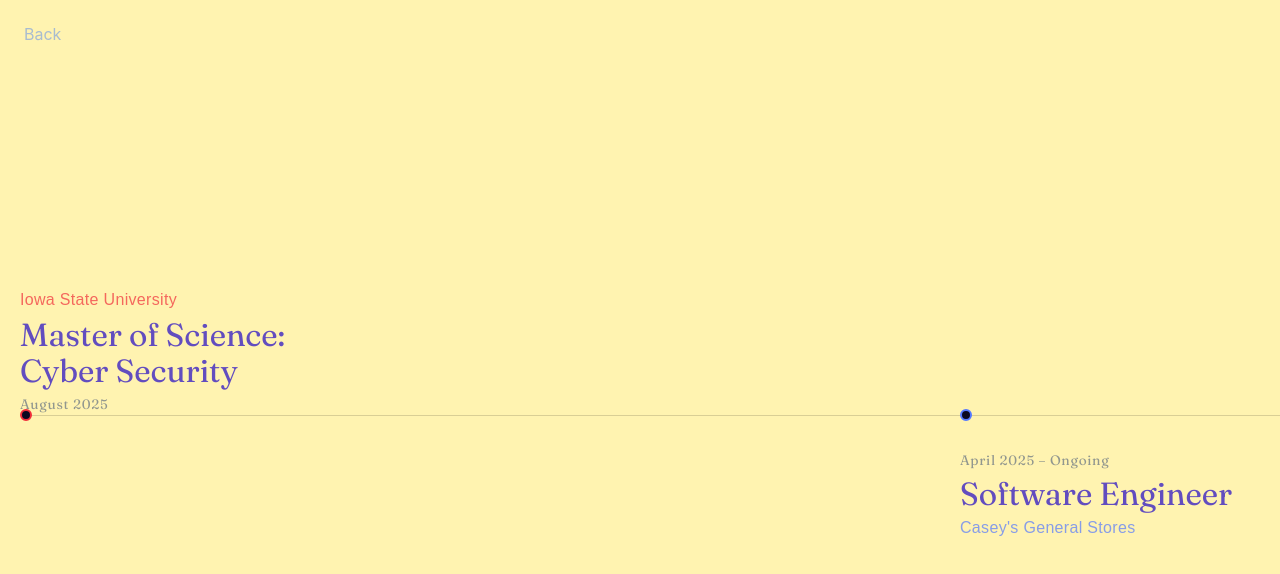
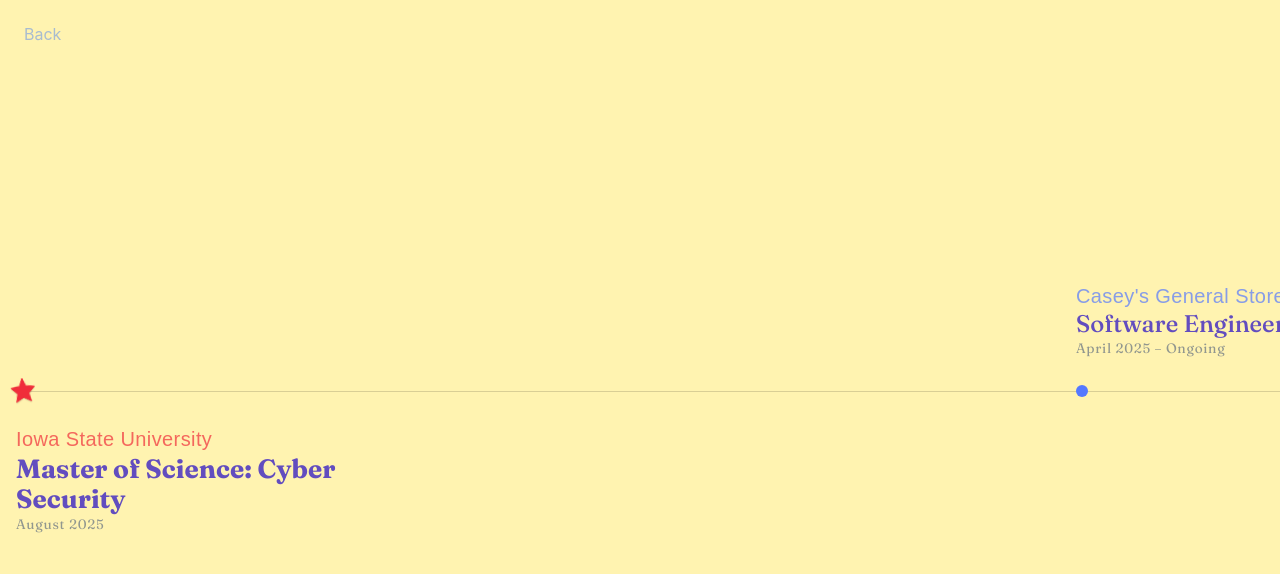
Before and after one commit to kynara/portfolio, a React (Create React App) app: page /resume in a window 1280 px wide. Shown: the top 574 px of the page. Built offline with nearby package versions, Linux system fonts and the light colour scheme; some icons are missing; a web font is replaced by a local one.

Commit message:
resume star and click to select

```diff
--- a/src/components/Resume/Resume.css
+++ b/src/components/Resume/Resume.css
@@ -3,6 +3,7 @@
 /* ── Page shell ───────────────────────────────────────── */
 .resume {
   --timeline-gap: clamp(9rem, 50vw, 100rem);
+  --timeline-item-width: clamp(300px, 50vw, 420px);
   position: relative;
   min-height: 100vh;
   background: var(--yellow-bg);
@@ -12,6 +13,11 @@
   display: flex;
   flex-direction: column;
   justify-content: center;
+  cursor: grab;
+}
+
+.resume:active {
+  cursor: grabbing;
 }
 
 
@@ -38,7 +44,7 @@
 /* ── Section title ────────────────────────────────────── */
 .resume__section-title {
   font-family: 'Fraunces', serif;
-  font-size: 3rem;
+  font-size: 2rem;
   letter-spacing: 0.01em;
   text-transform: uppercase;
   color: var(--white);
@@ -67,7 +73,7 @@
   cursor: grab;
   scroll-snap-type: x mandatory;
   /* (50vw) - (Item 300px) - (Half Gap) = centered between item 1 and 2 */
-  scroll-padding-left: max(1rem, calc(50vw - 300px - (var(--timeline-gap) / 2)));
+  scroll-padding-left: max(1rem, calc(50vw - var(--timeline-item-width) - (var(--timeline-gap) / 2)));
 }
 .resume__timeline:active { cursor: grabbing; }
 .resume__timeline::-webkit-scrollbar { display: none; }
@@ -78,7 +84,7 @@
   display: flex;
   gap: var(--gap);
   /* Match scroll-padding-left for start, symmetrical for end */
-  padding: 0 max(1rem, calc(50vw - 300px - (var(--timeline-gap) / 2)));
+  padding: 0 max(1rem, calc(50vw - var(--timeline-item-width) - (var(--timeline-gap) / 2)));
   align-items: flex-start;
   width: max-content;
 }
@@ -91,10 +97,12 @@
 .resume__timeline-item {
   position: relative;
   flex: 0 0 auto;
-  width: 300px;
+  width: var(--timeline-item-width);
   padding-top: 4rem;
+  padding-bottom: 4rem;
   scroll-snap-align: start; /* Align to left of view (adjusted by scroll-padding) */
   scroll-snap-stop: always;
+  cursor: pointer;
 }
 
 /* ── Type Variations ──────────────────────────────────── */
@@ -104,15 +112,12 @@
 .resume__timeline-item--education { --accent: var(--red); }
 .resume__timeline-item--award     { --accent: var(--yellow); }
 
-/* Layout: Education & Awards go ABOVE the line */
-.resume__timeline-item--education .resume__timeline-meta,
-.resume__timeline-item--award .resume__timeline-meta {
+/* Layout: Work goes ABOVE the line; education/awards stay BELOW */
+.resume__timeline-item--work .resume__timeline-meta {
   position: absolute;
-  bottom: 2.5rem; /* Place above the dot (dot is ~2rem from top) */
+  bottom: 8.5rem;
   left: 0;
   width: 100%;
-  /* Reverse order so Date is at bottom (closest to line), matching 'below' symmetry */
-  flex-direction: column-reverse;
 }
 
 /* ── Dots & Lines ────────────────────────────────────── */
@@ -139,29 +144,46 @@
   width: 12px;
   height: 12px;
   border-radius: 50%;
-  background: var(--bg-navy);
-  border: 2px solid var(--accent, var(--white)); /* Use type accent, default white */
+  background: var(--accent, var(--white));
+  border: none;
   position: absolute;
   top: 21px;
   left: 0;
-  transition: transform 0.3s cubic-bezier(0.22, 1, 0.36, 1), background 0.3s;
+  transition: transform 0.3s cubic-bezier(0.22, 1, 0.36, 1);
   z-index: 1;
 }
 
+.resume__timeline-star {
+  position: absolute;
+  top: 15px;
+  left: -4px;
+  width: 22px;
+  height: 22px;
+  display: block;
+  z-index: 1;
+  transform: rotate(-6deg) scale(1.18);
+  transform-origin: center;
+  filter: drop-shadow(0 1px 0 rgba(0, 0, 0, 0.12));
+}
+
 .resume__timeline-item:hover .resume__timeline-dot {
-  transform: scale(1.3);
-  background: var(--accent, var(--white)); /* Fill on hover */
+  transform: scale(1.5);
+}
+
+.resume__timeline-item--selected:hover .resume__timeline-star {
+  transform: rotate(-6deg) scale(1.32);
 }
 
 .resume__timeline-meta {
   display: flex;
   flex-direction: column;
-  gap: 0.5rem;
+  gap: 0.2rem;
   text-align: left;
   color: var(--text-body);
   transition: opacity 0.3s;
   opacity: 0.7;
 }
+
 
 .resume__timeline-item:hover .resume__timeline-meta {
   opacity: 1;
@@ -176,14 +198,21 @@
 
 .resume__timeline-title {
   font-family: 'Fraunces', serif;
-  font-size: 2rem;
+  font-size: 1.5rem;
+  font-weight: 500;
   color: var(--blue-dark);
   line-height: 1.1;
+  transition: font-size 0.3s cubic-bezier(0.22, 1, 0.36, 1), font-weight 0.3s cubic-bezier(0.22, 1, 0.36, 1);
+}
+
+.resume__timeline-item--selected .resume__timeline-title {
+  font-size: 1.65rem;
+  font-weight: 700;
 }
 
 .resume__timeline-company {
   font-family: 'Bayon', sans-serif;
-  font-size: 1rem;
+  font-size: 1.25rem;
   color: var(--accent, var(--blue)); /* Color the subtitle with accent */
   letter-spacing: 0.02em;
 }
--- a/src/components/Resume/Resume.data.ts
+++ b/src/components/Resume/Resume.data.ts
@@ -88,4 +88,10 @@ export const timelineData: TimelineItem[] = [
     title: '5th Place & Leepfrog Award',
     subtitle: 'UIowa Hackathon',
   },
+  {
+    type: 'award',
+    date: '',
+    title: '',
+    subtitle: '',
+  },
 ];
--- a/src/components/Resume/Resume.tsx
+++ b/src/components/Resume/Resume.tsx
@@ -1,4 +1,4 @@
-import React, { useEffect, useRef } from 'react';
+import React, { useEffect, useRef, useState } from 'react';
 import { useNavigate } from 'react-router-dom';
 import AwesomeBtn from '../AwesomeBtn/AwesomeBtn';
 import { timelineData } from './Resume.data';
@@ -8,91 +8,155 @@ import './Resume.css';
 const Resume: React.FC = () => {
   const navigate = useNavigate();
   const timelineRef = useRef<HTMLDivElement>(null);
+  const dragMovedRef = useRef(false);
+  const [selectedIndex, setSelectedIndex] = useState(0);
+
+  const selectItem = (index: number) => {
+    const target = timelineRef.current?.querySelectorAll<HTMLElement>('.resume__timeline-item')[index];
+    if (!target) return;
+    setSelectedIndex(index);
+    target.scrollIntoView({ behavior: 'smooth', block: 'nearest', inline: 'start' });
+  };
 
   useEffect(() => {
     const node = timelineRef.current;
     if (!node) return;
 
-    // Throttle wheel events to prevent skipping items.
+    const dragSurface = node.closest('.resume') as HTMLElement | null;
+    if (!dragSurface) return;
+
     let isScrolling = false;
     let scrollTimeout: NodeJS.Timeout;
+    let scrollRaf = 0;
+    let isDragging = false;
+    let dragStartX = 0;
+    let dragStartScrollLeft = 0;
+    let dragStartedOnItem = false;
+    const dragThreshold = 8;
 
-    const onWheel = (event: WheelEvent) => {
-      event.preventDefault();
+    const getItems = () => Array.from(node.querySelectorAll<HTMLElement>('.resume__timeline-item'));
 
-      // If we are already handling a scroll step, ignore extra events.
-      // This enforces a "one click, one slide" interaction.
-      if (isScrolling) return;
+    const getClosestIndexToSnapLine = () => {
+      const items = getItems();
+      if (!items.length) return 0;
 
-      // Determine distinct direction.
-      const delta = event.deltaY + event.deltaX;
-      if (Math.abs(delta) < 10) return; // Ignore tiny movements (trackpad noise)
-
-      const direction = delta > 0 ? 1 : -1;
-
-      // Find current centered item
-      const ITEMS_VISIBLE = 2; // Approximate logical "page" but we shift 1 by 1.
-
-      const items = Array.from(node.querySelectorAll('.resume__timeline-item'));
-      // Center of view is still useful as a reference point for "current focus".
-      // But user wants to align 2 items. The CSS scroll-snap aligns the *left edge* of an item to a "start" offset.
-      // So finding the item whose left edge is closest to that "start" offset is better.
-
-      // Calculate the "snap point" in scroll coordinates.
-      // Padding-left determines where the first item sits.
-      // We want to find which item is currently "active" at the snap point.
-
-      const containerPaddingLeft = parseFloat(getComputedStyle(node).paddingLeft) || 0;
-      // The snap zone starts at containerRect.left + scroll-padding-left.
-      // We want the item whose left edge is closest to that line.
-      // Note: getComputedStyle(node).scrollPaddingLeft returns value like "400px"
-      // If calc() is used, it returns computed px.
+      const containerRect = node.getBoundingClientRect();
       const computedStyle = getComputedStyle(node);
-      const scrollPaddingStr = computedStyle.scrollPaddingLeft;
-      const scrollPadding = parseFloat(scrollPaddingStr) || containerPaddingLeft;
+      const scrollPadding = parseFloat(computedStyle.scrollPaddingLeft) || 0;
 
       let closestIndex = 0;
-      let minDistance = Infinity;
+      let minDistance = Number.POSITIVE_INFINITY;
 
       items.forEach((item, index) => {
         const rect = item.getBoundingClientRect();
-        const containerRect = node.getBoundingClientRect();
         const dist = Math.abs((rect.left - containerRect.left) - scrollPadding);
-
         if (dist < minDistance) {
           minDistance = dist;
           closestIndex = index;
         }
       });
 
-      // Target the next or previous item
-      const targetIndex = Math.min(
-        items.length - 1,
-        Math.max(0, closestIndex + direction)
-      );
+      return closestIndex;
+    };
 
-      if (targetIndex === closestIndex && minDistance < 10) {
-        return;
-      }
+    const onWheel = (event: WheelEvent) => {
+      event.preventDefault();
+      if (isScrolling || isDragging) return;
 
+      const delta = event.deltaY + event.deltaX;
+      if (Math.abs(delta) < 10) return;
+
+      const direction = delta > 0 ? 1 : -1;
+      const items = getItems();
+      const closestIndex = getClosestIndexToSnapLine();
+      const targetIndex = Math.min(items.length - 1, Math.max(0, closestIndex + direction));
+
+      if (targetIndex === closestIndex) return;
+
+      setSelectedIndex(targetIndex);
       isScrolling = true;
       items[targetIndex].scrollIntoView({
         behavior: 'smooth',
         block: 'nearest',
-        inline: 'start', // Match CSS scroll-snap-align: start
+        inline: 'start',
       });
 
-      // Unlock after animation (approximate duration)
       clearTimeout(scrollTimeout);
       scrollTimeout = setTimeout(() => {
         isScrolling = false;
-      }, 600); // 600ms matches CSS transition/smooth scroll feel
+      }, 600);
+    };
+
+    const onScroll = () => {
+      if (scrollRaf) return;
+      scrollRaf = window.requestAnimationFrame(() => {
+        scrollRaf = 0;
+        setSelectedIndex((prev) => {
+          const closest = getClosestIndexToSnapLine();
+          return prev === closest ? prev : closest;
+        });
+      });
+    };
+
+    const onPointerDown = (event: PointerEvent) => {
+      const target = event.target as HTMLElement | null;
+      if (target?.closest('button, a, .resume__back-button')) return;
+
+      const item = target?.closest('.resume__timeline-item');
+      if (item) {
+        dragStartedOnItem = true;
+        dragMovedRef.current = false;
+        return;
+      }
+
+      dragStartedOnItem = false;
+      dragMovedRef.current = false;
+      isDragging = true;
+      dragStartX = event.clientX;
+      dragStartScrollLeft = node.scrollLeft;
+      dragSurface.setPointerCapture(event.pointerId);
+    };
+
+    const onPointerMove = (event: PointerEvent) => {
+      if (!isDragging) return;
+      const dx = event.clientX - dragStartX;
+      if (Math.abs(dx) > dragThreshold) {
+        dragMovedRef.current = true;
+      }
+      node.scrollLeft = dragStartScrollLeft - dx;
+    };
+
+    const onPointerUp = (event: PointerEvent) => {
+      if (dragStartedOnItem) {
+        dragStartedOnItem = false;
+        return;
+      }
+
+      if (!isDragging) return;
+      isDragging = false;
+      dragSurface.releasePointerCapture(event.pointerId);
+
+      window.setTimeout(() => {
+        dragMovedRef.current = false;
+      }, 0);
     };
 
     node.addEventListener('wheel', onWheel, { passive: false });
+    node.addEventListener('scroll', onScroll, { passive: true });
+    dragSurface.addEventListener('pointerdown', onPointerDown);
+    dragSurface.addEventListener('pointermove', onPointerMove);
+    dragSurface.addEventListener('pointerup', onPointerUp);
+    dragSurface.addEventListener('pointerleave', onPointerUp);
+
     return () => {
       node.removeEventListener('wheel', onWheel);
+      node.removeEventListener('scroll', onScroll);
+      dragSurface.removeEventListener('pointerdown', onPointerDown);
+      dragSurface.removeEventListener('pointermove', onPointerMove);
+      dragSurface.removeEventListener('pointerup', onPointerUp);
+      dragSurface.removeEventListener('pointerleave', onPointerUp);
       clearTimeout(scrollTimeout);
+      if (scrollRaf) window.cancelAnimationFrame(scrollRaf);
     };
   }, []);
 
@@ -118,13 +182,41 @@ const Resume: React.FC = () => {
               {timelineData.map((item, index) => (
                 <article
                   key={`${item.title}-${index}`}
-                  className={`resume__timeline-item resume__timeline-item--${item.type}`}
+                  className={`resume__timeline-item resume__timeline-item--${item.type} ${index === selectedIndex ? 'resume__timeline-item--selected' : ''}`}
+                  onClick={() => {
+                    if (dragMovedRef.current) {
+                      dragMovedRef.current = false;
+                      return;
+                    }
+                    selectItem(index);
+                  }}
+                  aria-current={index === selectedIndex ? 'true' : undefined}
+                  role="button"
+                  tabIndex={0}
+                  onKeyDown={(event) => {
+                   if (event.key === 'Enter' || event.key === ' ') {
+                     event.preventDefault();
+                     selectItem(index);
+                   }
+                  }}
                 >
-                  <div className="resume__timeline-dot" aria-hidden />
+                  {index === selectedIndex ? (
+                    <svg className="resume__timeline-star" viewBox="0 0 100 100" aria-hidden="true">
+                      <path
+                        d="M50 6 L62 35 L94 40 L71 63 L78 94 L50 78 L22 94 L29 63 L6 40 L38 35 Z"
+                        fill="var(--accent, var(--blue))"
+                        stroke="var(--accent, var(--blue))"
+                        strokeWidth="4"
+                        strokeLinejoin="round"
+                      />
+                    </svg>
+                  ) : (
+                    <div className="resume__timeline-dot" aria-hidden />
+                  )}
                   <div className="resume__timeline-meta">
+                    <span className="resume__timeline-company">{item.subtitle}</span>
+                    <span className="resume__timeline-title">{item.title}</span>
                     <span className="resume__timeline-date">{item.date}</span>
-                    <span className="resume__timeline-title">{item.title}</span>
-                    <span className="resume__timeline-company">{item.subtitle}</span>
                   </div>
                 </article>
               ))}
```
